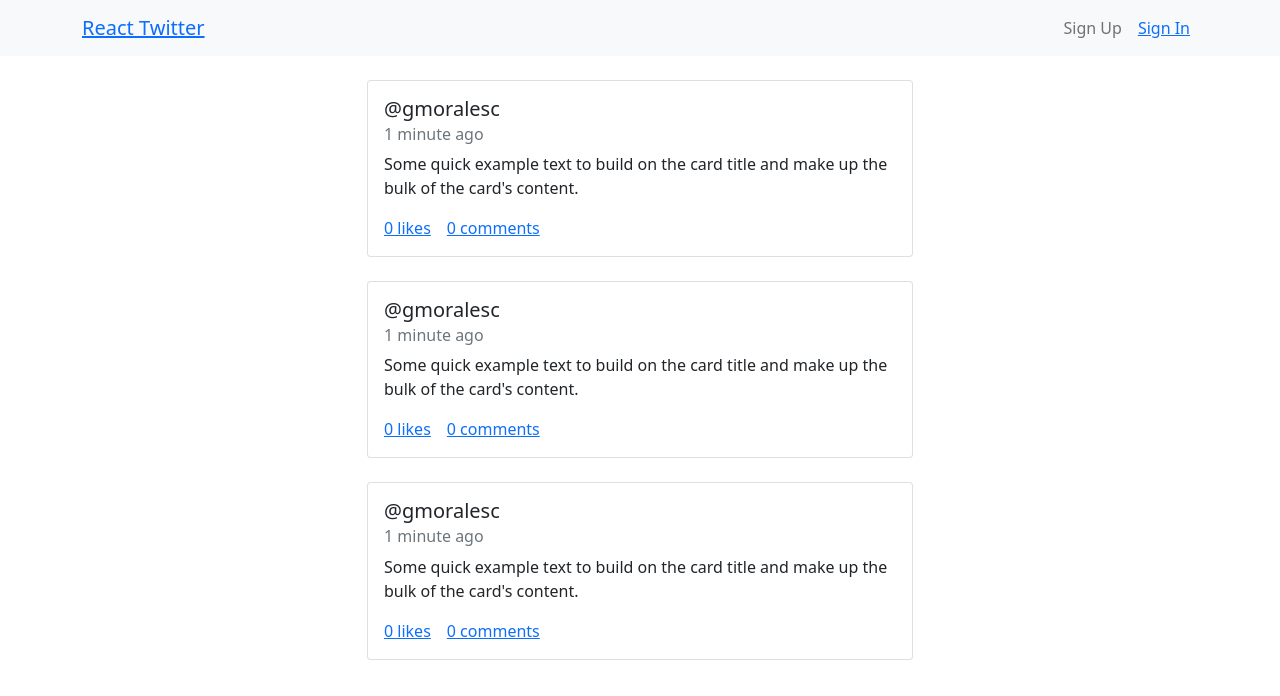
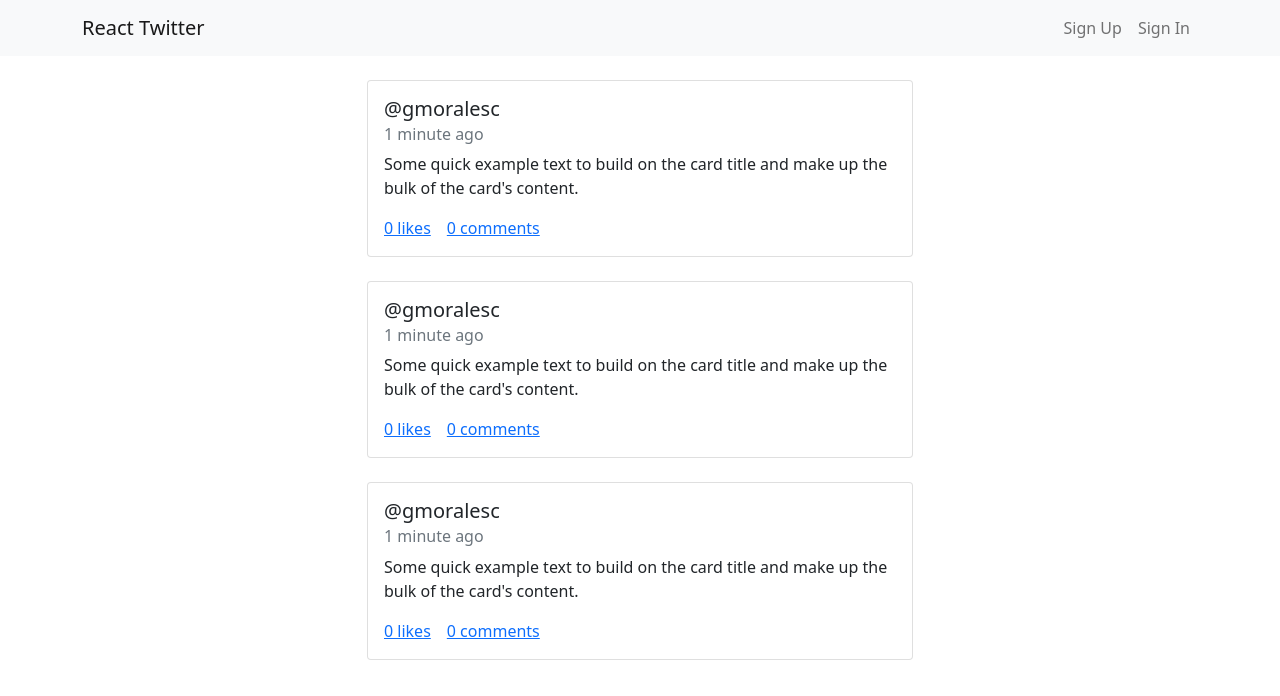
Before and after one commit to makeitrealcamp/top-v18, a React (Create React App) app in the folder projects/react-twitter/: page / in a window 1280 px wide. Shown: the top 696 px of the page. Built offline with nearby package versions, Linux system fonts and the light colour scheme.

Commit message:
Fix Nav Links, and add Not Found Page

```diff
--- a/projects/react-twitter/src/App.js
+++ b/projects/react-twitter/src/App.js
@@ -3,6 +3,7 @@ import { Routes, Route } from 'react-router-dom';
 import { Spinner } from 'react-bootstrap';
 
 import Navigation from './components/Navigation';
+import NotFound from './pages/NotFound';
 
 const Home = React.lazy(() => import('./pages/Home'));
 const SignIn = React.lazy(() => import('./pages/SignIn'));
@@ -28,6 +29,7 @@ function App() {
             </React.Suspense>
           }
         />
+        <Route path="*" element={<NotFound />} />
       </Routes>
     </>
   );
--- a/projects/react-twitter/src/components/Navigation.js
+++ b/projects/react-twitter/src/components/Navigation.js
@@ -6,15 +6,17 @@ export default function Navigation() {
   return (
     <Navbar bg="light" expand="lg">
       <Container>
-        <Navbar.Brand>
-          <Link to="/">React Twitter</Link>
-        </Navbar.Brand>
+        <Link to="/" className="navbar-brand">
+          React Twitter
+        </Link>
         <Navbar.Toggle aria-controls="navbar-nav" />
         <Navbar.Collapse id="navbar-nav">
           <Nav className="ms-auto">
-            <Nav.Link href="#">Sign Up</Nav.Link>
-            <Nav.Link>
-              <Link to="/signin">Sign In</Link>
+            <Nav.Link as={Link} to="/signup">
+              Sign Up
+            </Nav.Link>
+            <Nav.Link as={Link} to="/signin">
+              Sign In
             </Nav.Link>
           </Nav>
         </Navbar.Collapse>
--- /dev/null
+++ b/projects/react-twitter/src/pages/NotFound.js
@@ -0,0 +1,20 @@
+import React from 'react';
+import { Col, Container, Row } from 'react-bootstrap';
+import { Link } from 'react-router-dom';
+
+export default function NotFound() {
+  return (
+    <Container className="my-4">
+      <Row className="justify-content-center">
+        <Col lg={8}>
+          <div className="d-flex flex-column align-items-center">
+            <h1>Not Found</h1>
+            <p>
+              <Link to="/">Return Home</Link>
+            </p>
+          </div>
+        </Col>
+      </Row>
+    </Container>
+  );
+}
```
